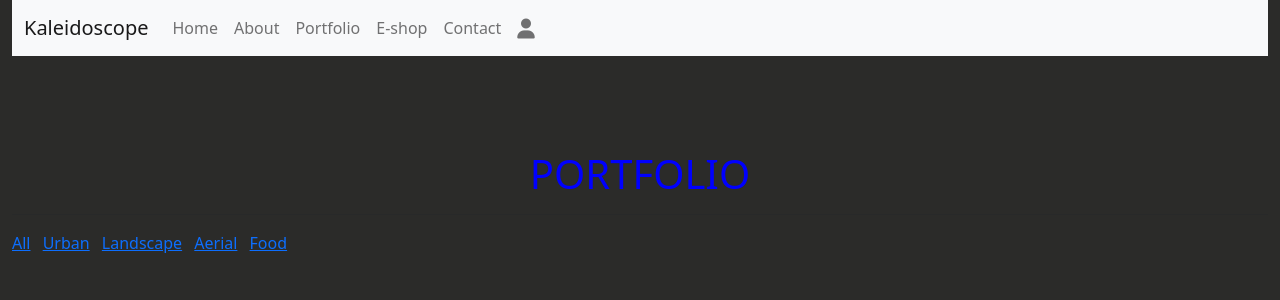
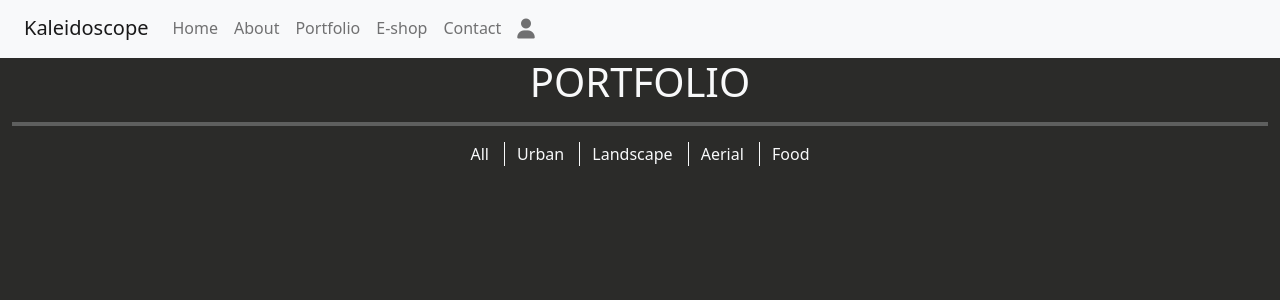
Before and after one commit to Anelairam/kaleidoscope, a Django app: a page that uses templates/base.html in a window 1280 px wide. Shown: the top 300 px of the page. Run offline with Django 4.2, Linux system fonts and the light colour scheme; data that the repository does not hold is empty; some libraries are stand-ins or nearby versions.

Commit message:
Add styles to index and sorting bar

```diff
--- a/portfolio/templates/portfolio/portfolio.html
+++ b/portfolio/templates/portfolio/portfolio.html
@@ -1,5 +1,13 @@
 {% extends "base.html" %}
 {% load static %}
+
+{% block page_header %}
+    <div class="container-fluid header-container">
+        <div class="row">
+            <div class="col"></div>
+        </div>
+    </div>
+{% endblock %}
 
 {% block content %}
     <div class="container-fluid">
@@ -8,7 +16,7 @@
                 <h1 class="page_heading text-center">
                     PORTFOLIO
                 </h1>
-                <hr>
+            <hr>
             </div>
         </div>
         <div class="row">
--- a/portfolio/views.py
+++ b/portfolio/views.py
@@ -8,6 +8,7 @@ def portfolio(request):
     """The view returns the index page"""
     products = Product.objects.all()
     category = None
+    categories = None
 
     if request.GET:
         if 'category' in request.GET:
--- a/shopping_cart/contexts.py
+++ b/shopping_cart/contexts.py
@@ -7,23 +7,12 @@ def cart_contents(request):
     cart_items = []
     total = 0
     item_count = 0
-    cart = request.session.get('cart', {})
 
-    for product_id in cart.items():
-        print('Hello',cart_items)
-        # product = get_object_or_404(Product, pk=product_id)
-        # total += product.price
-        # item_count += 1
-        cart_items.append({
-            'product_id': product_id,
-            # 'product': product,
-        })
 
     grand_total = total
 
     context = {
         'cart_items': cart_items,
-        'total': total,
         'item_count': item_count,
         'grand_total': grand_total,
     }
--- a/static/css/base.css
+++ b/static/css/base.css
@@ -19,21 +19,56 @@ body{
     color: white;
 }
 
+.header-container {
+    padding-top: 58px;
+    background-color: #f8f9fa;
+}
+
+/* Styles for index */
 .index-base{
     background: url('/media/main2.jpg') no-repeat center;
     width: 50%;
     height: 1020px;
 }
 
-.header-container {
-    padding-top: 98px;
+.about-col {
+   background-color:#f8f9fa;
+   color: black;
+   padding: 0 25%;
 }
 
-.page_heading{
-    padding-top: 150px;
-    color: blue;
-}
+.contact-col {
+    color:#f8f9fa;
+ }
 
-.about-col {
-    color: white;
-}
+ #contact a{
+    text-decoration: none;
+    color: #f8f9fa;
+ }
+
+ .ic{
+    margin-right: 15px;
+ }
+
+ /* Styles for portfolio */
+ .page_heading {
+    color:#f8f9fa;
+ }
+
+ hr {
+    border: 2px solid #f8f9fa;
+ }
+
+ .sorting_bar a{
+   color: #f8f9fa;
+   text-decoration: none;
+ }
+
+ .sorting_bar a:hover {
+    text-decoration: underline;
+  }
+
+ .sort_item {
+    padding-right: 15px;
+    border-right: 1px solid #f8f9fa;
+ }
--- a/templates/base.html
+++ b/templates/base.html
@@ -34,7 +34,7 @@
   </head>
   <body>
     <header class="container-fluid fixed-top">
-      <nav class="navbar navbar-expand-lg bg-light">
+      <nav class="navbar navbar-expand-lg bg-light w-100">
         <div class="container-fluid">
           <a class="navbar-brand" href="{% url 'home' %}">Kaleidoscope</a>
           <button class="navbar-toggler" type="button" data-bs-toggle="collapse" data-bs-target="#navbarNav" aria-controls="navbarNav" aria-expanded="false" aria-label="Toggle navigation">
@@ -46,7 +46,7 @@
                 <a class="nav-link" aria-current="page" href="{% url 'home' %}">Home</a>
               </li>
               <li class="nav-item">
-                <a class="nav-link" href="#">About</a>
+                <a class="nav-link" href="#about">About</a>
               </li>
               <li class="nav-item">
                 <a class="nav-link" href="{% url 'portfolio' %}">Portfolio</a>
@@ -55,7 +55,7 @@
                 <a class="nav-link" href="{% url 'eshop' %}">E-shop</a>
               </li>
               <li class="nav-item">
-                <a class="nav-link" href="#">Contact</a>
+                <a class="nav-link" href="#contact">Contact</a>
               </li>
               <li class="nav-item dropdown">
                 <a class="nav-link" href="#" role="button" data-bs-toggle="dropdown" aria-expanded="false">
@@ -70,17 +70,12 @@
                     <li><a href="{% url 'account_login' %}" class="dropdown-item">Login</a></li>
                   {% endif %}
                 </ul>
-              </li>
-            </ul>
-          </div>
-        </div>
-      </nav>
-      <div class="row">
+              </li class="nav-item">
                 {% if request.user.is_authenticated %}
                   <a class="{% if grand_total %}text-info font-weight-bold{% else %}text-black{% endif %} nav-link" href="{% url 'cart' %}">
                     <div class="text-center">
-                <div><i class="fas fa-shopping-bag fa-lg"></i></div>
                         <p class="my-0">
+                          <i class="fas fa-shopping-bag fa-lg"></i>
                             {% if grand_total %}
                                 ${{ grand_total|floatformat:2 }}
                             {% else %}
@@ -90,7 +85,11 @@
                     </div>
                   </a>
                 {% endif %}
+              </li>
+            </ul>
           </div>
+        </div>
+      </nav>
     </header>
 
     {% if messages %}
--- a/templates/includes/sorting-n-searching.html
+++ b/templates/includes/sorting-n-searching.html
@@ -1,15 +1,15 @@
-<div class="col">
+<div class="col sorting_bar text-center">
     <ul class="list-inline">
-        <li class="list-inline-item">
+        <li class="list-inline-item sort_item">
             <a href="{% url 'portfolio' %}?category=Urban,Landscape,Aerial,Food">All</a>
         </li>
-        <li class="list-inline-item">
+        <li class="list-inline-item sort_item">
             <a href="{% url 'portfolio' %}?category=Urban">Urban</a>
         </li>
-        <li class="list-inline-item">
+        <li class="list-inline-item sort_item">
             <a href="{% url 'portfolio' %}?category=Landscape">Landscape</a>
         </li>
-        <li class="list-inline-item">
+        <li class="list-inline-item sort_item">
             <a href="{% url 'portfolio' %}?category=Aerial">Aerial</a>
         </li>
         <li class="list-inline-item">
```
Also changed, not shown: home/templates/home/index.html (+27 -2 lines), portfolio/templates/portfolio/product_detail.html (+22 -3 lines), shopping_cart/views.py (+4 -3 lines). Lines whose indentation alone changed are shown as unchanged.
